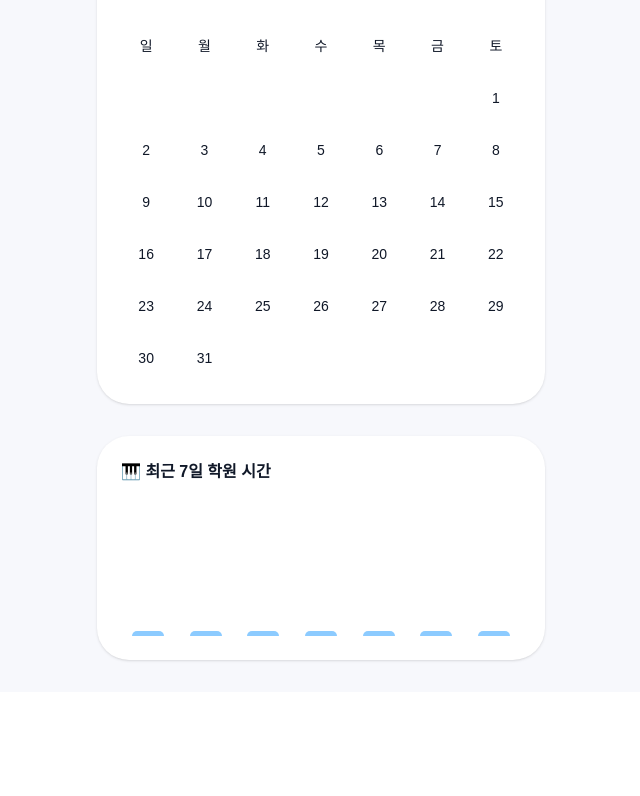
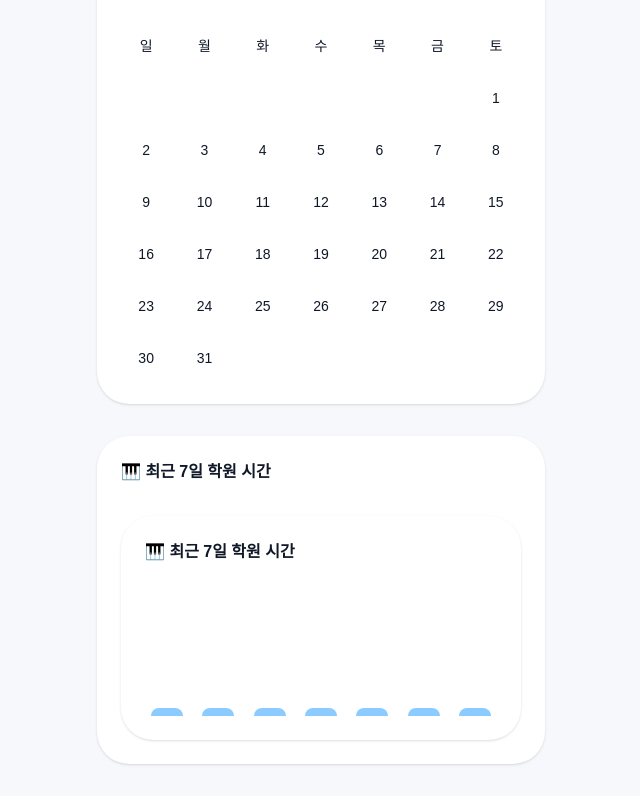
Before and after one commit to xxuwin/piano, a Next.js app in the folder piano-diary/: page / in a window 1280 px wide. Shown: the part 456-1252 px from the top of the page, without its empty margins (319-959 px from the left). Before the commit the page ends 1148 px from the top, so only its background shows below. Built offline with nearby package versions, Linux system fonts and the light colour scheme; no server answers; the database is empty; sample sign-in values are in the browser's storage.

Commit message:
update academy graph

```diff
--- a/piano-diary/app/page.tsx
+++ b/piano-diary/app/page.tsx
@@ -22,7 +22,7 @@ const [academyDates,setAcademyDates]=useState<string[]>([]);
   const [user,setUser]=useState<any>(null);
   const [academyGraph,setAcademyGraph]=useState<any[]>([]);
   const [selectedGraph,setSelectedGraph]=useState<number | null>(null);
-
+  const [hoverGraph,setHoverGraph]=useState<number | null>(null);
   async function loadAcademyGraph(){
 
 const user_id = localStorage.getItem("user_id");
@@ -757,21 +757,41 @@ font-bold
 </h2>
 
 
+<div className="
+mt-8
+rounded-[32px]
+bg-white
+p-6
+shadow-sm
+">
+
+<h2 className="
+font-bold
+">
+🎹 최근 7일 학원 시간
+</h2>
+
+
 <div
 className="
 mt-6
 flex
 h-32
 items-end
-gap-1
+gap-2
 "
-onClick={()=>{
-setSelectedGraph(null);
-}}
 >
 
 {
-academyGraph.map((item,index)=>(
+academyGraph.map((item,index)=>{
+
+
+const show =
+selectedGraph === index ||
+hoverGraph === index;
+
+
+return(
 
 <div
 key={index}
@@ -779,29 +799,20 @@ className="
 relative
 flex-1
 flex
-justify-center
-items-end
-group
+flex-col
+items-center
+justify-end
 "
-onClick={(e)=>{
-e.stopPropagation();
-setSelectedGraph(
-selectedGraph===index
-?
-null
-:
-index
-);
-}}
 >
 
+
+{
+show &&
 
 <div
 className="
 absolute
--bottom-8
-left-1/2
--translate-x-1/2
+-bottom-10
 rounded-lg
 bg-black
 px-2
@@ -809,66 +820,68 @@ py-1
 text-xs
 text-white
 whitespace-nowrap
-opacity-0
-group-hover:opacity-100
-transition
-pointer-events-none
+z-10
 "
 >
+{item.date}
+<br/>
 {item.minutes}분
 </div>
+
+}
 
 
 
 <button
 
+onMouseEnter={()=>
+setHoverGraph(index)
+}
+
+onMouseLeave={()=>
+setHoverGraph(null)
+}
+
+onClick={()=>{
+
+if(selectedGraph===index){
+
+setSelectedGraph(null);
+
+}else{
+
+setSelectedGraph(index);
+
+}
+
+}}
+
 className="
 w-8
 rounded-t-xl
 bg-[#8CCBFF]
+transition
 "
 
 style={{
 height:
-`${Math.max(item.minutes / 5,5)}px`
+`${Math.max(item.minutes / 5,8)}px`
 }}
 
->
-
-</button>
+/>
 
 
-{
-selectedGraph===index &&
+</div>
 
-<div
-className="
-md:hidden
-absolute
--bottom-8
-left-1/2
--translate-x-1/2
-rounded-lg
-bg-black
-px-2
-py-1
-text-xs
-text-white
-whitespace-nowrap
-"
->
 
-{item.minutes}분
+)
 
-</div>
+})
 
 }
 
 
 </div>
-
-))
-}
 
 
 </div>
```
